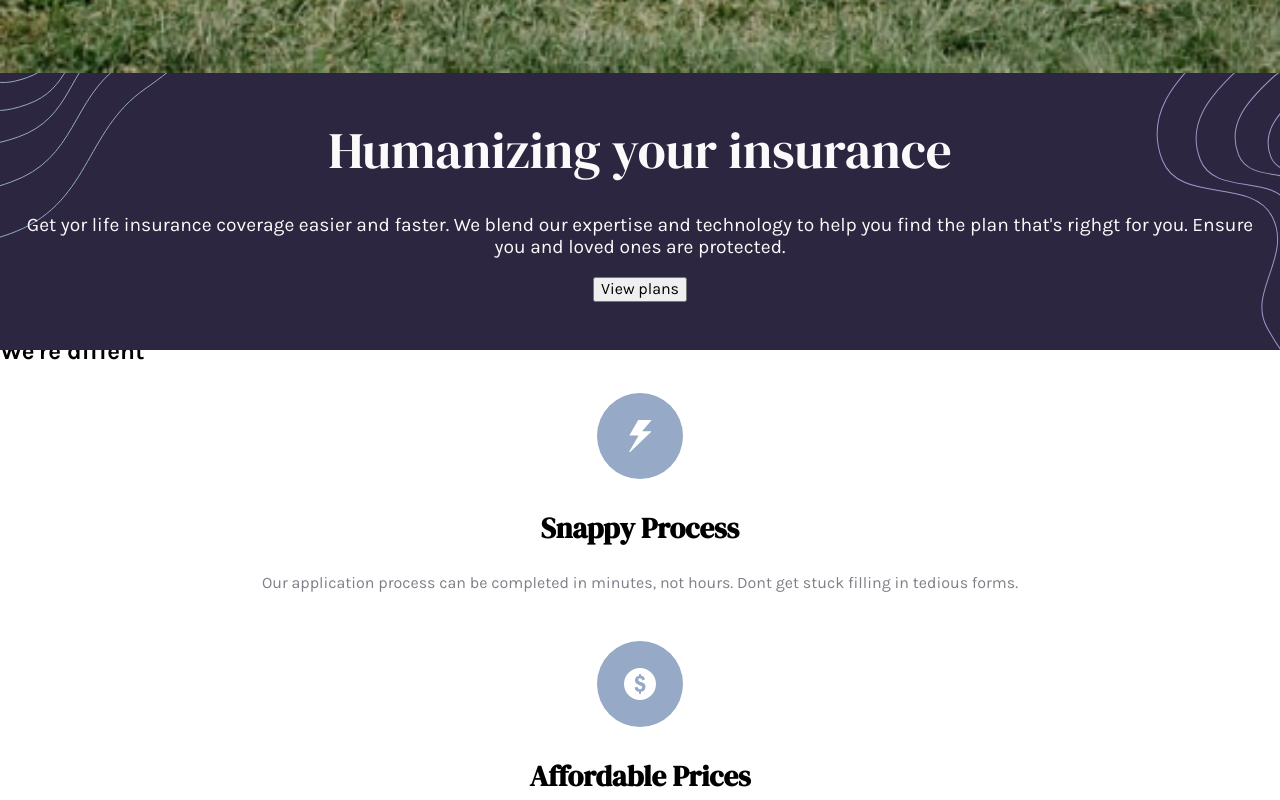
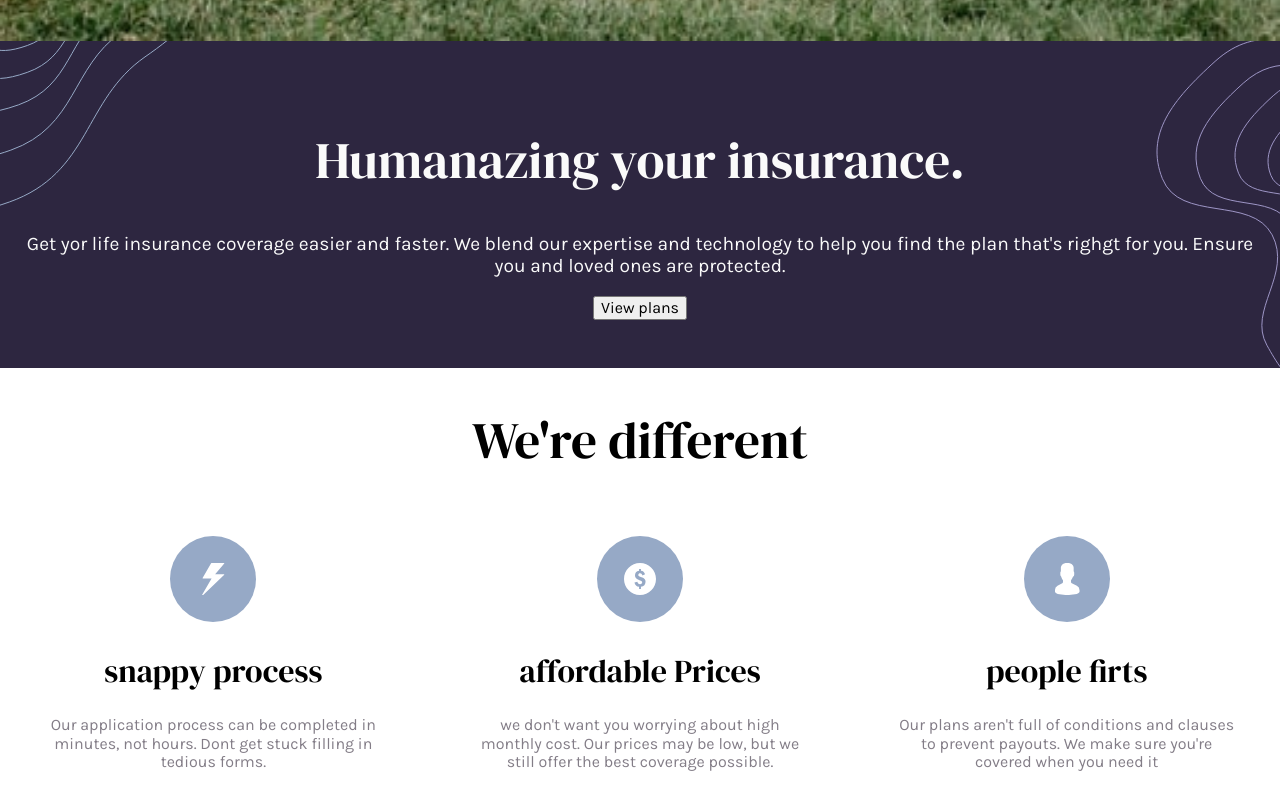
Before and after one commit to IvanHdzRz/insure-landing-page, a React (Create React App) app: page / in a window 1280 px wide. Shown: the part 1500-2300 px from the top of the page. Built offline with nearby package versions, Linux system fonts and the light colour scheme.

Commit message:
-se añadio elemento title y se maqueto la seccion de razones

```diff
--- a/src/App.css
+++ b/src/App.css
@@ -1,3 +1,4 @@
 .App{
     overflow-x: hidden;
+
 }
--- a/src/Components/Hero/Hero.js
+++ b/src/Components/Hero/Hero.js
@@ -1,12 +1,16 @@
 import React from 'react'
 import imgFamily from '../../assets/images/image-intro-desktop.jpg'
+import Title from '../Title'
 import Styles from './Hero.module.css'
 const Hero =()=>{
     return(
         <div className={Styles.hero}>
             <img src={imgFamily} alt='Family'/>
             <div className={Styles.quote}>
-                <h1>Humanizing your insurance</h1>
+                <Title
+                    type={'big'}
+                    title={'Humanazing your insurance.'}
+                />
                 <p>Get yor life insurance coverage easier and faster.
                     We blend our expertise and technology to
                     help you find the plan that's righgt for you.
--- a/src/Components/Hero/Hero.module.css
+++ b/src/Components/Hero/Hero.module.css
@@ -1,6 +1,6 @@
 .hero{
     width: 100vw;
-    transform: translateY(2rem);
+
     display: flex;
     flex-direction: column;
 }
--- a/src/Components/Reason/Reason.js
+++ b/src/Components/Reason/Reason.js
@@ -1,11 +1,12 @@
 import React from 'react'
 import Styles from './Reason.module.css'
+import Title from '../Title'
 const Reason =(props)=>{
     const {icon , title,reason}=props
     return (
         <div className={Styles.reason}>
             <img src={icon} alt='reason'/>
-            <h3>{title}</h3>
+            <Title type={'medium'} title={title}/>
             <p>{reason}</p>
         </div>
     );
--- a/src/Components/Reason/Reason.module.css
+++ b/src/Components/Reason/Reason.module.css
@@ -1,5 +1,6 @@
 .reason{
     width:95vw;
+    max-width: 360px;
     box-sizing: border-box;
     padding: .5rem;
     text-align: center;
--- a/src/Components/SectionReason/SectionReasons.js
+++ b/src/Components/SectionReason/SectionReasons.js
@@ -1,11 +1,14 @@
 import React from 'react'
 import Reason from '../Reason'
 import listOfReasons from './listOfReasons'
+import Title from '../Title'
+import Styles from './SectionReasons.module.css'
 const SectionReason=()=>{
 
     return(
-        <div className='reasons'>
-            <h2>We're diffent</h2>
+        <div className={Styles.sectionReasons}>
+            <Title  type={'big'} title={"We're different"}/>
+            <div className={Styles.listOfReasons}>
                 {listOfReasons.map((reason,i)=>{
                     return (
                         <Reason
@@ -17,6 +20,7 @@ const SectionReason=()=>{
                     )
                 })}
             </div>
+        </div>
     );
 
 }
--- a/src/Components/SectionReason/SectionReasons.module.css
+++ b/src/Components/SectionReason/SectionReasons.module.css
@@ -0,0 +1,12 @@
+.sectionReasons{
+    margin: 0 auto;
+}
+.listOfReasons{
+    display:flex;
+    flex-wrap: wrap;
+    justify-content: center;
+    align-items: center;
+}
+.sectionReasons>h2{
+    text-align: center !important;
+}
--- /dev/null
+++ b/src/Components/Title/Title.js
@@ -0,0 +1,11 @@
+import React from 'react'
+import Styles from './Title.module.css'
+const Title=(props)=>{
+    const {type,title}=props
+    return(
+        <h2 className={`${Styles.title} ${type==='big'?Styles.big:Styles.medium}`}>
+            {title}
+        </h2>
+    );
+}
+export default Title
--- /dev/null
+++ b/src/Components/Title/Title.module.css
@@ -0,0 +1,10 @@
+.title{
+    font-family: 'DM Serif Display', serif;
+    font-weight: 400;
+}
+.big{
+    font-size: 3.2rem;
+}
+.medium{
+    font-size: 2rem;
+}
--- /dev/null
+++ b/src/Components/Title/index.js
@@ -0,0 +1 @@
+export {default} from './Title'
```
Lines whose indentation alone changed are shown as unchanged.
